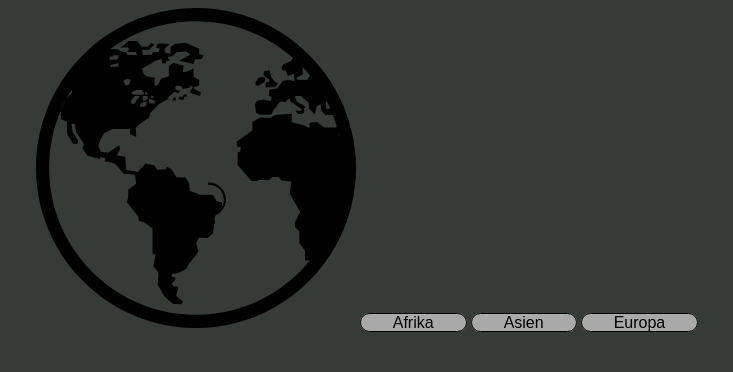
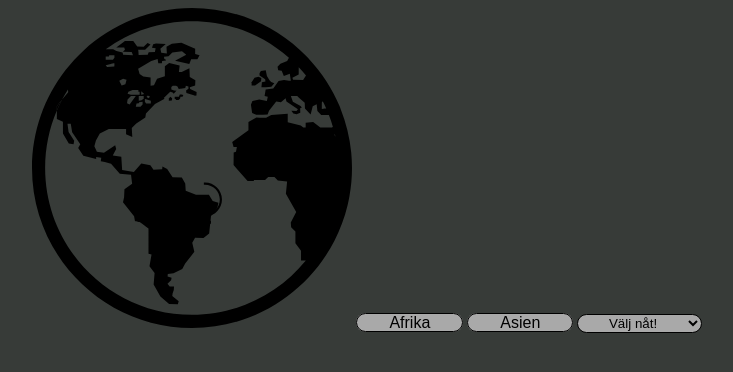
Before and after one commit to spoon-sudo/links, a plain HTML site: page index.html in a window 1280 px wide. Shown: the full height of the page, 273-1006 px from the left. Drawn offline with Linux system fonts and the light colour scheme.

Commit message:
Some javascript :)

```diff
--- a/index.html
+++ b/index.html
@@ -7,12 +7,41 @@
     <title>Main</title>
 </head>
 <body>
+    <script>
+        function go() {
+            var val = document.getElementById("sel").value;
+            console.log(val);
+
+            let folder = "";
+
+            switch(val){
+                case "Välj nåt!":
+                    return;
+                case "Europa":
+                    break;
+                default:
+                    folder = val;
+                    break;
+            }
+
+            document.location = `/europa/${folder}/${val}.html`;
+        }
+    </script>
 <center>
     <img id="globe" src="images/globe.svg" alt="world globe">
     <a href="afrika/afrika.html">Afrika</a>
     <a href="asien/asien.html">Asien</a>
 
-    <a id="europa" href="europa/europa.html">Europa</a>
+    <select id="sel" onchange="go()">
+            <option selected>Välj nåt!</option>
+            <option id="eur">
+                Europa
+            </option>
+            <option id="swe">Sverige</option>
+            <option id="fin">Finland</option>
+
+
+    </select>
 
 </center>
 </body>
--- a/styles.css
+++ b/styles.css
@@ -20,3 +20,15 @@ a{
     padding:0 2em;
     border-radius:1em;
 }
+
+#sel
+{
+    font-family: Arial, Helvetica, sans-serif;
+    text-decoration: none;
+    border:0.1em solid black;
+    background: darkgray;
+    color: black;
+    line-height:12em;
+    padding:0 2em;
+    border-radius:1em;
+}
```
Also changed, not shown: europa/europa.html (+1 -0 lines), europa/finland/finland.html (added, +15 -0 lines), images/finland.png (added), 1 other file.
